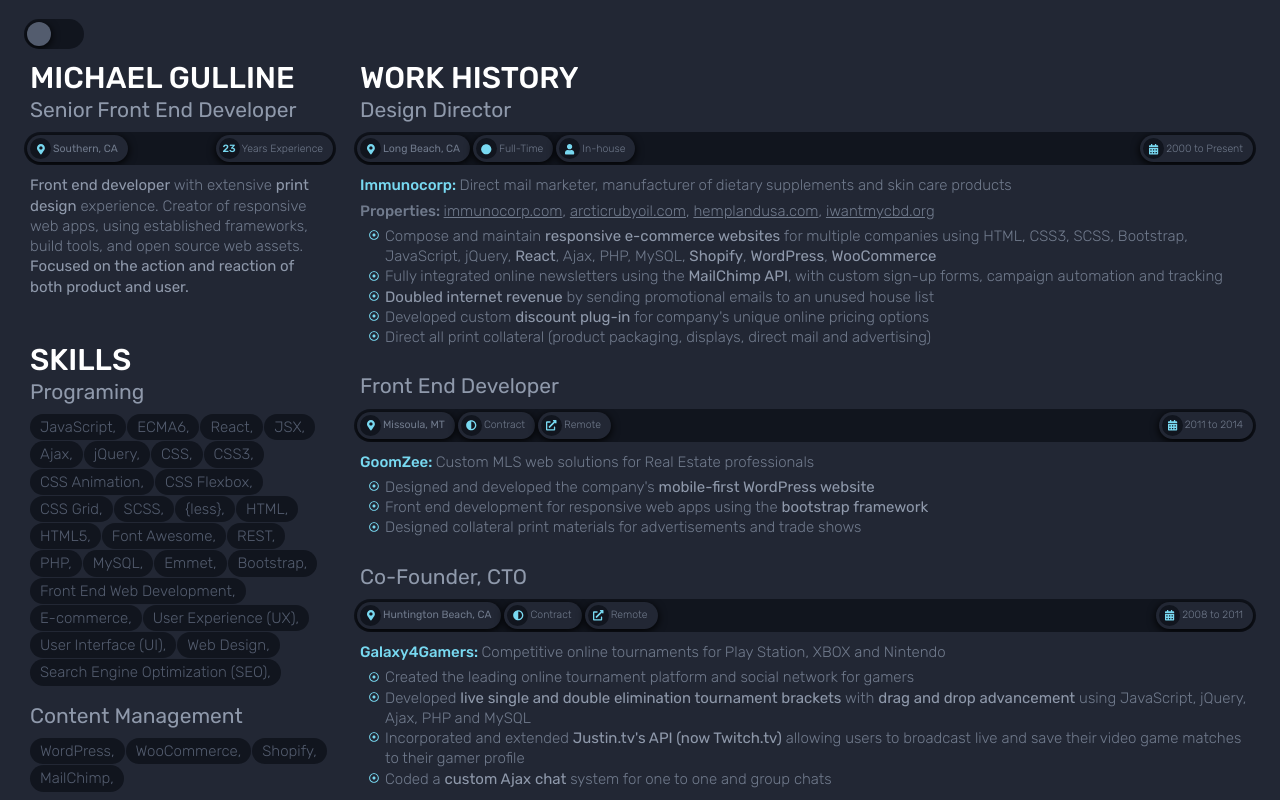
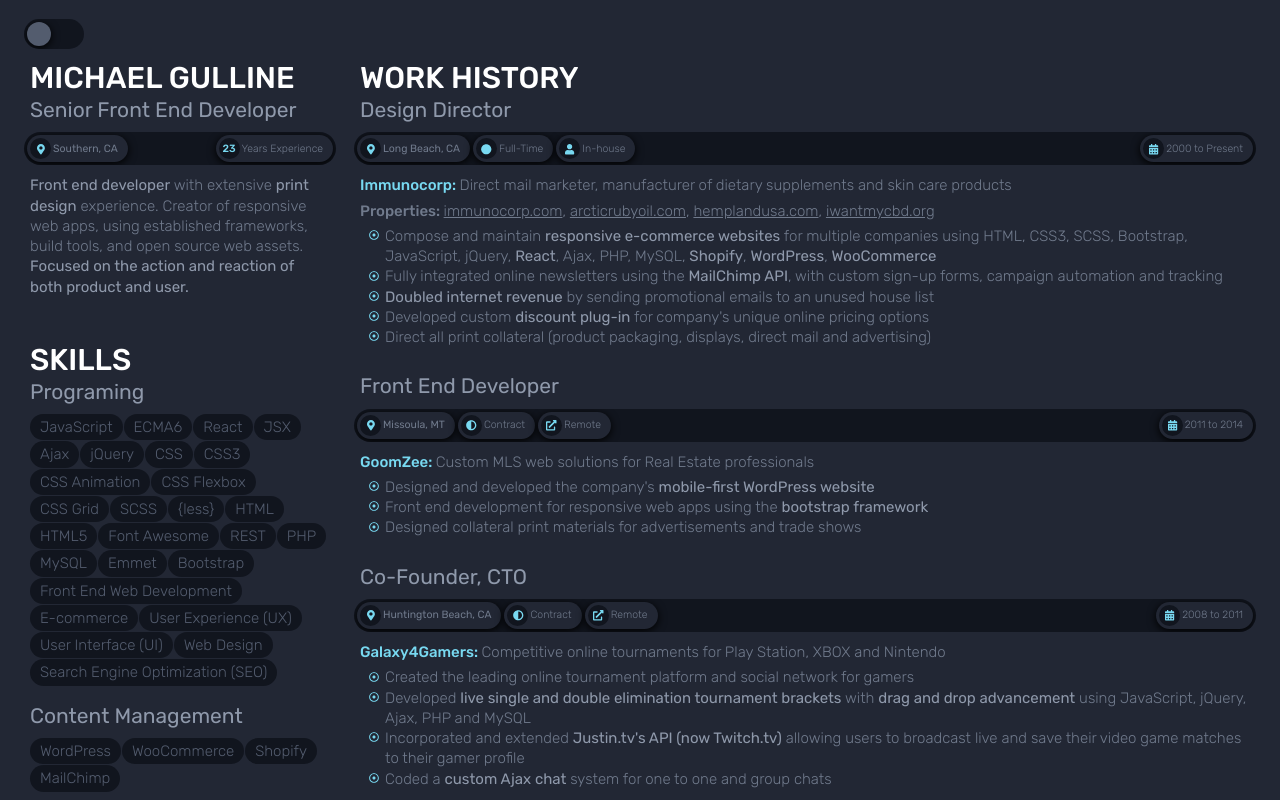
Before and after one commit to mikegulline/resume, a React (Create React App) app: page / in a window 1280 px wide. Shown: the top 800 px of the page. Built offline with nearby package versions, Linux system fonts and the light colour scheme.

Commit message:
removed , from skills

```diff
--- a/src/common/skills.jsx
+++ b/src/common/skills.jsx
@@ -11,7 +11,7 @@
 
           <ul className="skills">
             {s[1].map((i) => (
-              <li>{i}, </li>
+              <li>{i}</li>
             ))}
           </ul>
         </article>
```
Also changed, not shown: 1 other file (tests, documents, lock files or other folders).
